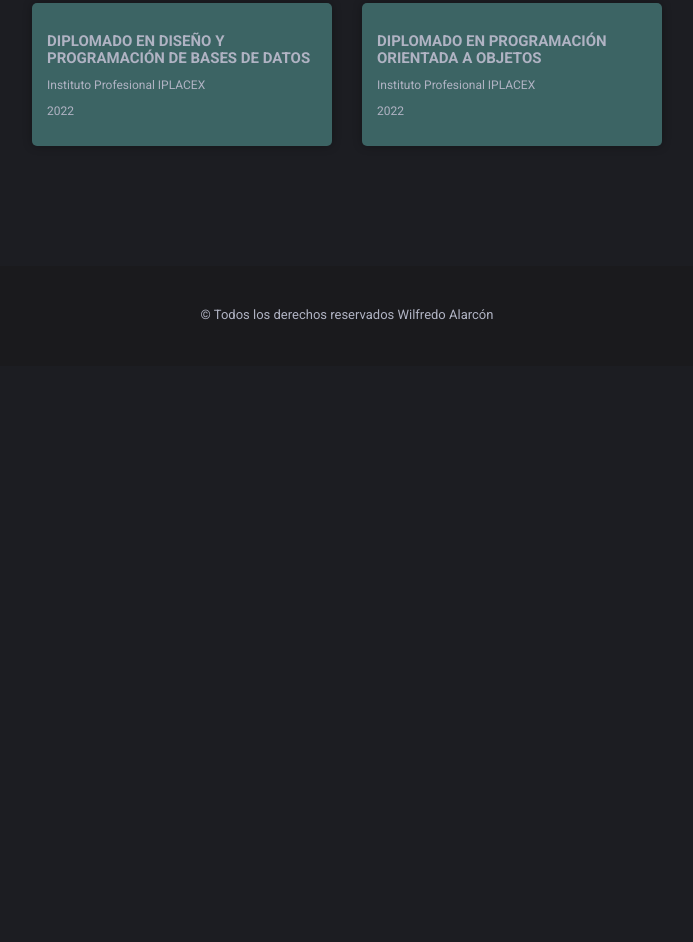
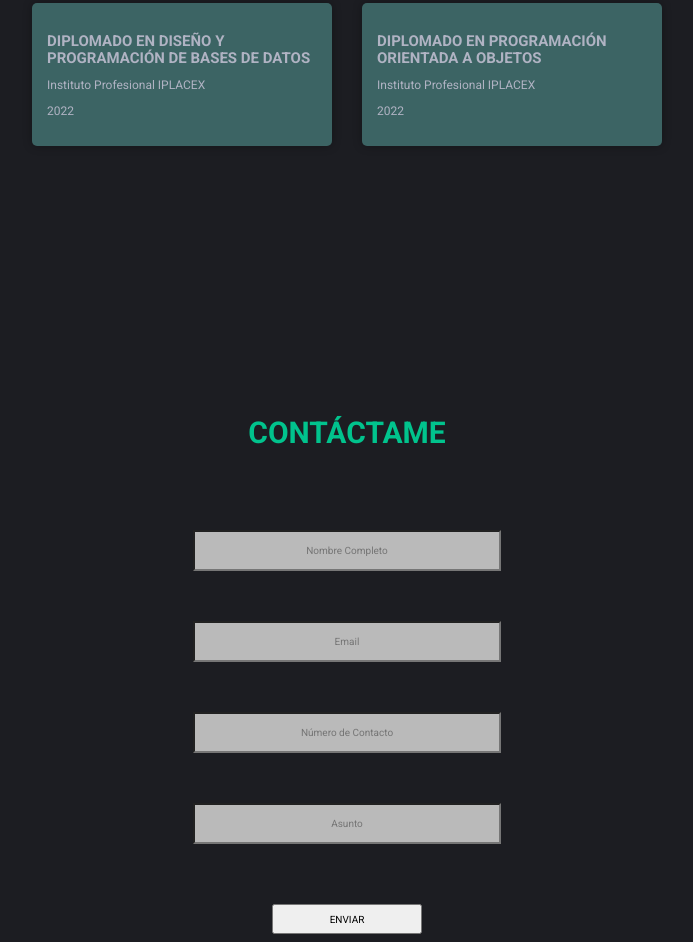
Before and after one commit to wilfredo1234/Portafolio-Desarrollador-Web, a plain HTML site: page index.html in a window 1280 px wide. Shown: the part 2138-3080 px from the top of the page, without its empty margins (293-986 px from the left). Before the commit the page ends 2504 px from the top, so only its background shows below. Drawn offline with nearby package versions, Linux system fonts and the light colour scheme.

Commit message:
Se agrego la seccion de contacto

```diff
--- a/css/index.css
+++ b/css/index.css
@@ -12,6 +12,7 @@
     --color-fondo-nav: #1a1a1d;
     --color-btn: #01C38D;
     --color-tarjetas: #3c6464;
+    --color-input: #bababa;
 
 
     /* Fuentes */
@@ -272,7 +273,46 @@ body {
 }
 
 
+/* Seccion 4 */
 
+.contenedorFormulario {
+    width: 100%;
+    height: 50rem;
+    margin-top: 25rem;
+}
+
+.contenedorFormulario__titulo {
+    text-align: center;
+    font-size: 3rem;
+    color: var(--color-titulos);
+}
+
+.contenedorFormulario__contenedorInput {
+    display: flex;
+    flex-direction: column;
+    align-items: center;
+    width: 80%;
+    margin: 0 auto;
+    margin-top: 8rem;
+    gap: 5rem;
+
+}
+
+.contenedorFormulario__contenedorInput-input {
+    margin: 0 auto;
+    width: 30rem;
+    height: 3.5rem;
+    text-align: center;
+    background-color: var(--color-input);
+
+}
+
+.contenedorFormulario__contenedorInput-btn {
+    width: 15rem;
+    height: 3rem;
+    margin-top: 1rem;
+    text-transform: uppercase;
+}
 
 /* FOOTER */
 .containerFooter {
@@ -281,7 +321,7 @@ body {
     align-items: center;
     width: 100%;
     height: 10rem;
-    margin-top: 10rem;
+    margin-top: 20rem;
     background-color: var(--color-fondo-nav);
 }
 
--- a/index.html
+++ b/index.html
@@ -94,10 +94,25 @@
     </section>
 
 
+    <section class="contenedorFormulario">
+        <h1 class="contenedorFormulario__titulo">CONTÁCTAME</h1>
+
+         <form action="/ruta-del-servidor" method="POST">
+        <div class="contenedorFormulario__contenedorInput">
+            <input class="contenedorFormulario__contenedorInput-input" type="text" name="nombre" placeholder="Nombre Completo" required>
+            <input class="contenedorFormulario__contenedorInput-input" type="email" name="email" placeholder="Email" required>
+            <input class="contenedorFormulario__contenedorInput-input" type="text" name="contacto" placeholder="Número de Contacto" required>
+            <input class="contenedorFormulario__contenedorInput-input" type="text" name="asunto" placeholder="Asunto" required>
+
+            <button class="contenedorFormulario__contenedorInput-btn" type="submit">Enviar</button>
+        </div>
+    </form>
+
+    </section>
 
 
     <footer class="containerFooter">
-        <p class="containerFooter__copy">&copy; Todos los derechos reservados Wilfredo Alarcón</p>
+        <p class="containerFooter__copy">&copy;Todos los derechos reservados Wilfredo Alarcón</p>
     </footer>
 
     <script src="JavaScript/index.js"></script>
```
